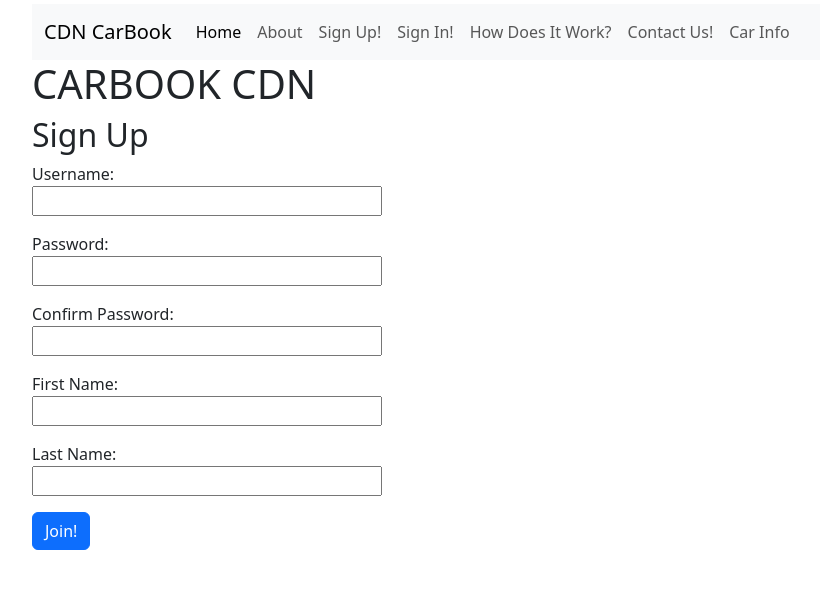
After one commit to blyssthis1/carbook_flask, a Flask app: page /signup in a window 1280 px wide. The commit adds this page. Shown: the top 589 px of the page, without its empty margins (50-870 px from the left). Run offline with Flask 3, Linux system fonts and the light colour scheme.

Commit message:
first commit

```diff
--- a/app/forms.py
+++ b/app/forms.py
@@ -1,11 +1,33 @@
-# from flask_wtf import FlaskForm
-# from wtforms import StringField, PasswordField, SubmitField
-# from wtforms.validators import DataRequired, EqualTo
+from flask_wtf import FlaskForm
+from wtforms import StringField, PasswordField, SubmitField, TextAreaField
+from wtforms.validators import DataRequired, EqualTo
 
 
-# class RegisterForm(FlaskForm):
-#     username = StringField('Username', validators=[DataRequired()])
-#     email = StringField('email', validators =[DataRequired()])
-#     password = PasswordField('Password', validators=[DataRequired()])
-#     confirm_password = PasswordField('Confirm Password', validators=[DataRequired(), EqualTo('password')])
-#     submit = SubmitField('Join')
+class RegisterForm(FlaskForm):
+    username = StringField('Username:', validators=[DataRequired()])
+    email = StringField('Email:', validators =[DataRequired()])
+    password = PasswordField('Password:', validators=[DataRequired()])
+    confirm_password = PasswordField('Confirm Password:', validators=[DataRequired(), EqualTo('password',  message= "Password must match!")])
+    first_name= StringField('First Name:', validators=[DataRequired()])
+    last_name= StringField('Last Name:', validators=[DataRequired()])
+    submit = SubmitField('Join!')
+
+class SignInForm(FlaskForm):
+    username = StringField('Username:', validators=[DataRequired()])
+    password = PasswordField('Password:', validators=[DataRequired()])
+    submit = SubmitField('Sign In!')
+
+class ContactUsForm(FlaskForm):
+    name = StringField('Name:', validators=[DataRequired()])
+    email = StringField('Email:', validators=[DataRequired()])
+    phone = StringField('Phone number:', validators=[DataRequired()])
+    body = TextAreaField("What's on your mind!", validators=[DataRequired()])
+    submit = SubmitField('Submit!')
+
+class CarInfoForm(FlaskForm):
+    make = StringField('Make:', validators=[DataRequired()])
+    model = StringField('Model:', validators=[DataRequired()])
+    year = StringField('Year:', validators=[DataRequired()])
+    color = StringField('Color:', validators=[DataRequired()])
+    price = StringField('Price:', validators=[DataRequired()])
+    submit = SubmitField('Submit!')
--- a/app/routes.py
+++ b/app/routes.py
@@ -1,6 +1,6 @@
-from flask import render_template
+from flask import render_template, flash, redirect
 from app import app
-#from app.forms import RegisterForm
+from app.forms import RegisterForm, SignInForm, ContactUsForm, CarInfoForm
 
 
 @app.route('/')
@@ -17,25 +17,56 @@ def index():
 def about():
     return render_template('about.jinja', title = 'About')
 
-
-# @app.route('/signin')
-# def signin():
-#     # form = RegisterForm()
-#     return render_template('signin.jinja', title = 'Sign in')
-
-
 @app.route('/howdoesitwork')
 def howdoesitwork():
     return render_template('howdoesitwork.jinja', title = 'How does it work?')
 
-@app.route('/join')
-def join():
-    return render_template('join.jinja', title = 'Join Today')
-
-@app.route('/rentacar')
-def rentacar():
-    return render_template('rentacar.jinja', title = 'RentaCar')
+@app.route('/carinfo', methods=['GET', 'POST'])
+def carinfo():
+    form = CarInfoForm()
+    if form.validate_on_submit():
+        flash(f"Thank you! Successfully submitted! We'll get back to you soon!")
+        return redirect('/')
+    return render_template('carinfo.jinja', carinfoform=form, title = 'CarInfo')
 
 @app.route('/contactus')
 def contactus():
-    return render_template('contactus.jinja', title = 'Contact Us')
+    form = ContactUsForm()
+    if form.validate_on_submit():
+        flash(f"Thank you! Successfully submitted! We'll get back to you soon!")
+        return redirect('/')
+    return render_template('contactus.jinja', contactusform=form, title = 'Contact Us')
+
+@app.route('/signin', methods= ['GET', 'POST'])
+def signin():
+    form = SignInForm()
+    if form.validate_on_submit():
+        flash(f'{form.username} successfully signed in!')
+        return redirect('/')
+    return render_template('signin.jinja', sign_in_form=form, title = 'Sign in')
+
+@app.route('/signup', methods= ['GET', 'POST'])
+def signup():
+    form = RegisterForm()
+    if form.validate_on_submit():
+        flash(f'Request to register {form.username} successful')
+        return redirect('/')
+    return render_template('signup.jinja', sign_up_form= form, title = 'Sign Up Today')
+
+
+# @app.route('/signup', methods= ['GET', 'POST'])
+# def signup():
+#     form = RegisterForm()
+#     if form.validate_on_submit():
+#         flash(f'Request to register {form.username} successful')
+#         return redirect('/')
+#     return render_template('signup.jinja', form=form, title = 'Signup')
+
+
+# @app.route('/signin', methods= ['GET', 'POST'])
+# def signin():
+#     form = SigninForm()
+#     if form.validate_on_submit():
+#         flash(f'{form.username} successfully signed in!')
+#         return redirect('/')
+#     return render_template('signin.jinja', sign_in_form=form, title = 'Signin')
--- a/app/templates/base.jinja
+++ b/app/templates/base.jinja
@@ -16,8 +16,40 @@
 </head>
 <body class="container mt-1">
     {% include 'navbar.jinja' %}
+    {% with messages = get_flashed_messages() %}
+    {% if messages %}
+    <ul>
+       {% for message in messages %}
+        <li> {{ message }} </li>
+        {%endfor%}
+    </ul>
+
+    {% endif %}
+
+    {% endwith %}
     <h1>CARBOOK CDN</h1>
     {% block content %}
     {% endblock %}
 </body>
 </html>
+
+
+
+{# <body class="container mt-1">
+    {% include 'navbar.jinja' %}
+    {% with messages = get_flashed_messages() %}
+    {% if messages %}
+    <ul>
+       {% for message in messages %}
+        <li> {{ message }} </li>
+        {%endfor%}
+    </ul>
+
+    {% endif %}
+
+    {% endwith %}
+    <h1>FAKEBOOK CDN</h1>
+    {% block content %}
+    {% endblock %}
+</body>
+</html> #}
--- a/app/templates/index.jinja
+++ b/app/templates/index.jinja
@@ -15,7 +15,7 @@
     {% block content %}
     <h2>CDN 109</h2>
     <h2>Cars</h2>
-    {% for cars in cdn['instructors'] %}
+    {% for cars in cdn['cars'] %}
       <span>{{ cars }} </span>
 
     {% endfor %}
--- a/app/templates/navbar.jinja
+++ b/app/templates/navbar.jinja
@@ -7,21 +7,27 @@
     <div class="collapse navbar-collapse" id="navbarNav">
       <ul class="navbar-nav">
         <li class="nav-item">
-          <a class="nav-link active" aria-current="page" href="#">Home</a>
+          <a class="nav-link active" aria-current="page" href="/">Home</a>
         </li>
+        {# <li class="nav-item">
+          <a class="nav-link" href="/index">Home</a>
+        </li> #}
         <li class="nav-item">
           <a class="nav-link" href="/about">About</a>
         </li>
         <li class="nav-item">
-          <a class="nav-link" href="/join">Join!</a>
+          <a class="nav-link" href="/signup">Sign Up!</a>
+        </li>
+        <li class="nav-item">
+          <a class="nav-link" href="/signin">Sign In!</a>
         </li>
         <li class="nav-item">
           <a class="nav-link" href="/howdoesitwork">How Does It Work?</a>
         </li>
         <li class="nav-item">
-          <a class="nav-link" href="/contactus">Contact Us!?</a>
+          <a class="nav-link" href="/contactus">Contact Us!</a>
         </li class="nav-item">
-          <a class="nav-link" href="/rentacar">RentaCar</a>
+          <a class="nav-link" href="/carinfo">Car Info</a>
       </ul>
     </div>
   </div>
--- /dev/null
+++ b/app/templates/signup.jinja
@@ -0,0 +1,36 @@
+{% extends "base.jinja" %}
+
+{% block content %}
+
+<h2>Sign Up</h2>
+    <form action=""method='post'>
+    {{ sign_up_form.hidden_tag() }}
+    <p>
+        {{ sign_up_form.username.label}} <br>
+        {{ sign_up_form.username(size=32)}}
+    </p>
+
+    <p>
+        {{ sign_up_form.password.label}} <br>
+        {{ sign_up_form.password(size=32)}}
+    </p>
+    <p>
+        {{ sign_up_form.confirm_password.label}} <br>
+        {{ sign_up_form.confirm_password(size=32)}}
+    </p>
+    <p>
+        {{ sign_up_form.first_name.label}} <br>
+        {{ sign_up_form.last_name(size=32)}}
+    </p>
+    <p>
+        {{ sign_up_form.last_name.label}} <br>
+        {{ sign_up_form.last_name(size=32)}}
+    </p>
+   <p>
+        {{ sign_up_form.submit(class='btn btn-primary')}}
+    </p>
+
+    </form>
+
+
+{% endblock %}
```
Also changed, not shown: app/templates/carinfo.jinja (added, +42 -0 lines), app/templates/contactus.jinja (+26 -0 lines), app/templates/join.jinja (deleted, +0 -7 lines), app/templates/rentacar.jinja (deleted, +0 -7 lines), app/templates/signin.jinja (added, +25 -0 lines), requirements.txt (+7 -0 lines).
